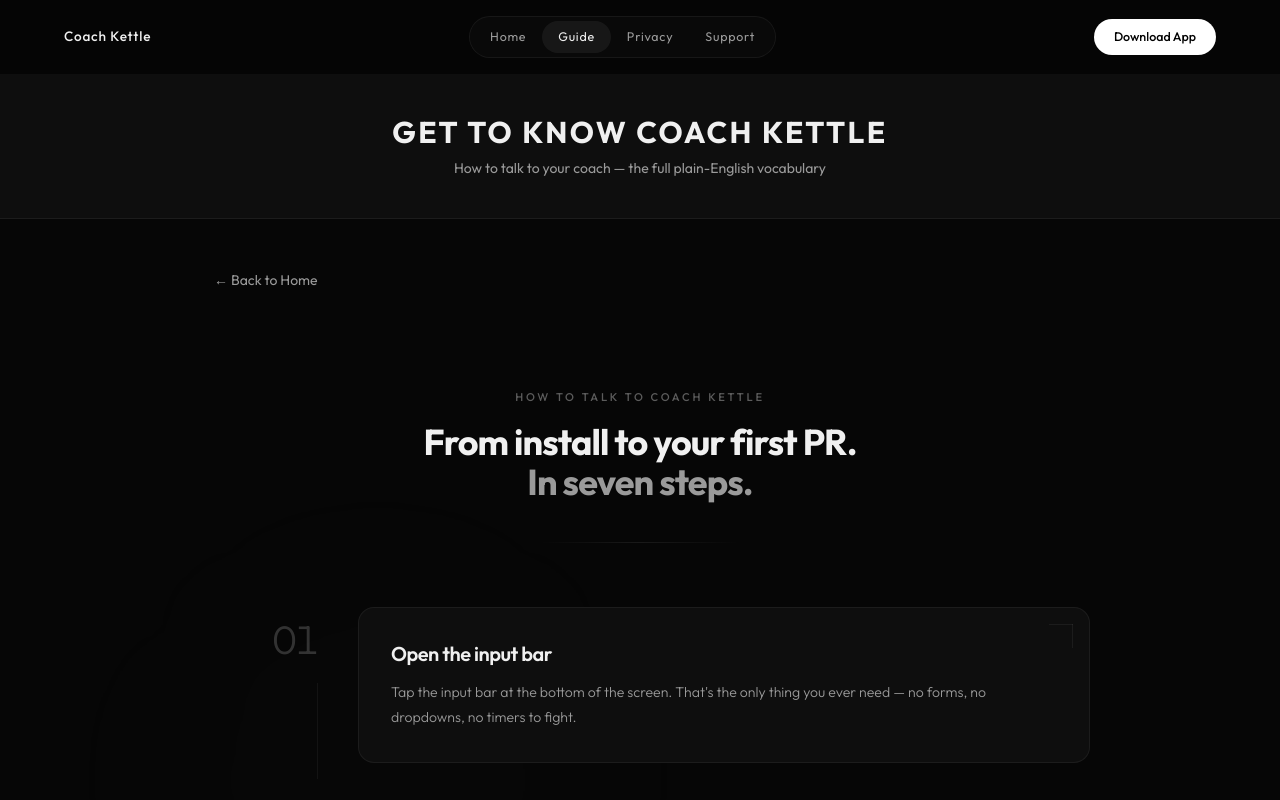
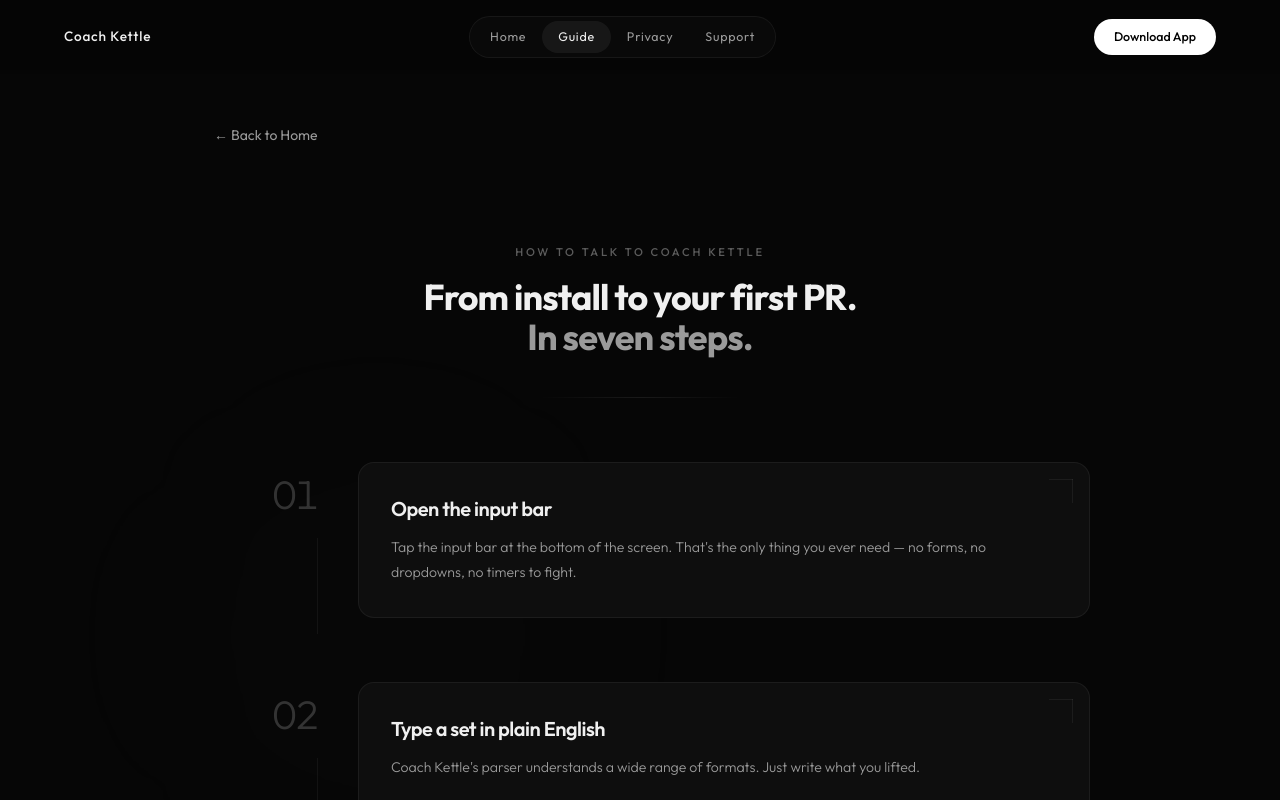
Before and after one commit to andrewibrah/Coach-Kettle, a React (Vite) app: page /#/guide in a window 1280 px wide. Shown: the top 800 px of the page. Built offline with nearby package versions, Linux system fonts and the light colour scheme.

Commit message:
Remove duplicate Guide page banner above Back to Home

```diff
--- a/src/pages/Guide.tsx
+++ b/src/pages/Guide.tsx
@@ -9,15 +9,6 @@
 
   return (
     <>
-      <div className="border-b border-brand-border bg-brand-card px-6 py-10 text-center">
-        <h1 className="text-2xl font-bold uppercase tracking-[0.08em] sm:text-3xl">
-          Get to Know Coach Kettle
-        </h1>
-        <p className="mt-2 text-sm text-brand-muted">
-          How to talk to your coach — the full plain-English vocabulary
-        </p>
-      </div>
-
       <div className="mx-auto max-w-[900px] px-6 pt-12">
         <Link
           to="/"
```
